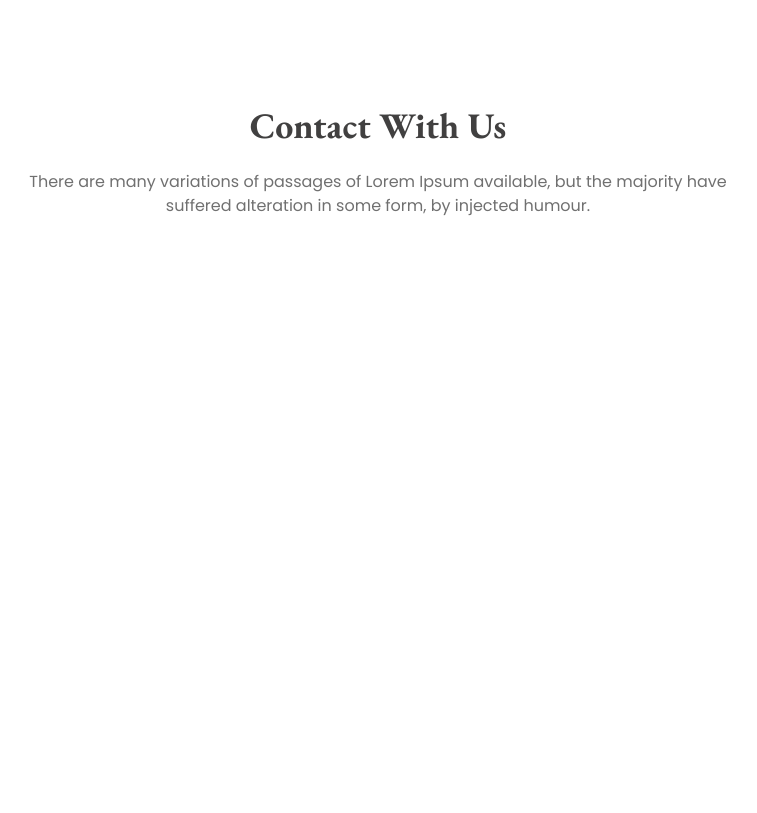
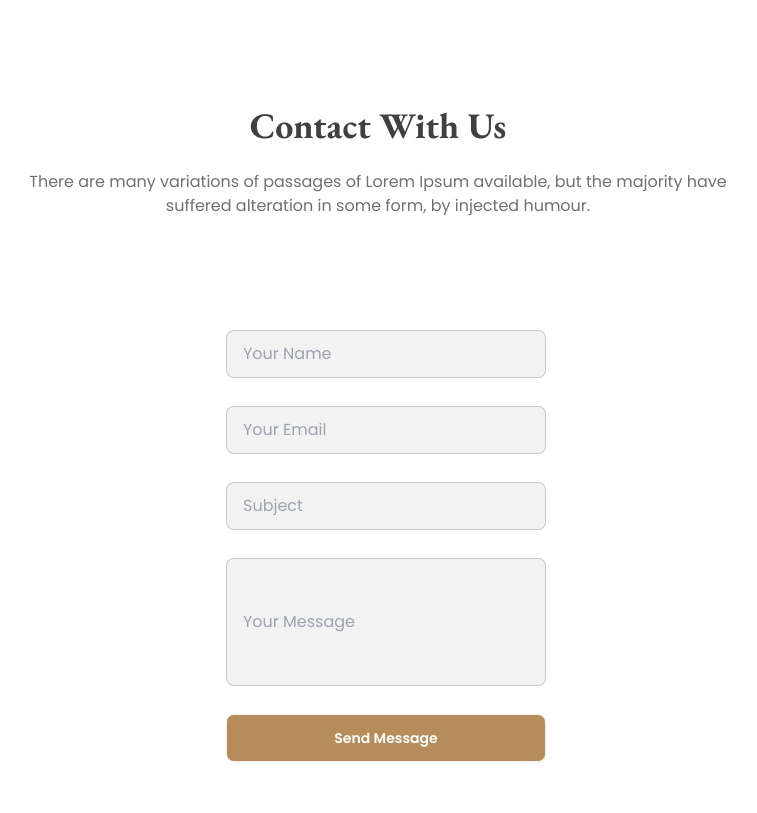
Before and after one commit to Md-Nurul-Alam/Legal-Solutions, a plain HTML site: page index.html in a window 1280 px wide. Shown: the part 3598-4411 px from the top of the page, without its empty margins (262-1019 px from the left). Before the commit the page ends 3928 px from the top, so only its background shows below. Drawn offline with nearby package versions, Linux system fonts and the light colour scheme.

Commit message:
Added text content of contract and Basic structure

```diff
--- a/index.html
+++ b/index.html
@@ -227,9 +227,9 @@
             <!-- Image & question -->
             <div class="hero">
                 <div class="hero-content flex-col lg:flex-row-reverse">
-                    <img src="images/faq.png" class="max-w-md h-96 rounded-lg " />
+                    <img src="images/faq.png" class="md:max-w-md md:h-96 rounded-lg " />
                     <!-- question -->
-                    <div class="space-y-5 w-[550px]">
+                    <div class="space-y-5 md:w-[550px]">
                         <div class="collapse collapse-plus bg-base-200">
                             <input type="radio" name="my-accordion-3" checked="checked" />
                             <div class="collapse-title text-xl font-medium">1. Are application fee waivers available?
@@ -272,11 +272,46 @@
             </div>
 
         </section>
+        <!-- Contract us section -->
         <section class="mb-28">
             <div class="text-center mb-7 lg:mb-16 px-5">
                 <h3 class="garamond text-4xl font-bold text-[#414040] mb-6">Contact With Us</h3>
                 <p class="text-[#707070]">There are many variations of passages of Lorem Ipsum available, but the
                     majority have <br> suffered alteration in some form, by injected humour.</p>
+            </div>
+            <!-- Card & form -->
+            <div>
+                <div class="hero">
+                    <div class="hero-content flex-col lg:flex-row-reverse">
+                        <div class="card w-full max-w-sm shrink-0 ">
+                            <form class="card-body">
+                                <div class="form-control mb-5">
+                                    <input type="text" placeholder="Your Name"
+                                        class="input input-bordered bg-base-200 text-[#707070]" required />
+                                </div>
+                                <div class="form-control mb-5">
+                                    <input type="email" placeholder="Your Email"
+                                        class="input input-bordered bg-base-200 text-[#707070]" required />
+                                </div>
+                                <div class="form-control mb-5">
+                                    <input type="text" placeholder="Subject"
+                                        class="input input-bordered bg-base-200 text-[#707070]" required />
+                                </div>
+                                <div class="form-control">
+                                    <input type="text" placeholder="Your Message"
+                                        class="h-32 input input-bordered bg-base-200 text-[#707070]" required />
+                                </div>
+                                <div class="form-control mt-5">
+                                    <button class="btn bg-primary text-white">Send Message</button>
+                                </div>
+                            </form>
+                        </div>
+                        <div class="grid md:grid-cols-2 md:grid-rows-2">
+
+
+                        </div>
+                    </div>
+                </div>
             </div>
         </section>
     </main>
```
